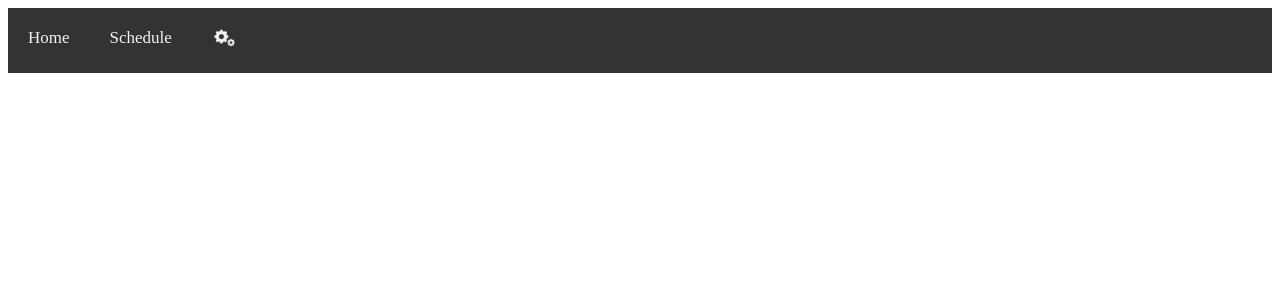
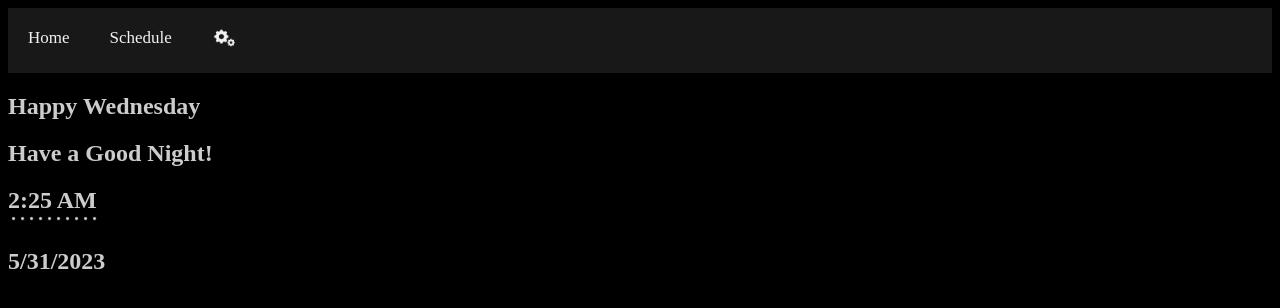
Before and after one commit to Ryhime/Mirror, an Angular app in the folder Mirror/: page / in a window 1280 px wide. Shown: the top 308 px of the page. Built offline with nearby package versions, Linux system fonts and the light colour scheme.

Commit message:
Early Settings Tab

```diff
--- a/Mirror/src/app/app-routing.module.ts
+++ b/Mirror/src/app/app-routing.module.ts
@@ -5,7 +5,7 @@ import { HomeComponent } from './home/home.component';
 import { SettingsComponent } from './settings/settings.component';
 
 const routes: Routes = [
-  { path: 'home', component: HomeComponent },
+  { path: '', component: HomeComponent },
   {path:'schedule',component:ScheduleComponent},
   {path:'settings',component:SettingsComponent}
 ];
--- a/Mirror/src/app/app.component.css
+++ b/Mirror/src/app/app.component.css
@@ -1,5 +1,5 @@
 .topnav {
-    background-color: #333;
+    background-color: rgb(24, 24, 24);
     overflow: hidden;
   }
 
--- a/Mirror/src/app/app.component.html
+++ b/Mirror/src/app/app.component.html
@@ -1,5 +1,5 @@
 <div class="topnav">
-    <a href="home">Home</a>
+    <a href="">Home</a>
     <a href="schedule">Schedule</a>
     <a href="settings">
       <img src="../assets/images/Gear.png" id="gear-icon">
--- a/Mirror/src/app/home/home.component.html
+++ b/Mirror/src/app/home/home.component.html
@@ -1,5 +1,6 @@
 <div id="Day">
-<h1 [innerHTML]="getWelcomeText()"></h1>
+<h2 [innerHTML]="getWelcomeTextTop()"></h2>
+<h2 [innerHTML]="getWelcomeTextBottom()"></h2>
 
 </div>
 <div id="time">
--- a/Mirror/src/app/home/home.component.ts
+++ b/Mirror/src/app/home/home.component.ts
@@ -20,13 +20,17 @@ export class HomeComponent {
   }
 
   //Returns the welcome text
-  getWelcomeText():string{
+  getWelcomeTextTop():string{
     let dayOfTheWeek = this.daysOfTheWeek[this.date.getDay()];
+    return "Happy "+dayOfTheWeek;
+  }
+
+  getWelcomeTextBottom():string{
     let hours = this.date.getHours();
-    if (hours>=6 && hours<=11) return "Happy "+dayOfTheWeek+", Have a Good Morning!";
-    else if (hours>=12 && hours<=17) return "Happy "+dayOfTheWeek+", Have a Good Afternoon!";
-    else if (hours>=18 && hours<=21) return "Happy "+dayOfTheWeek+", Have a Good Evening!";
-    else return "Happy "+dayOfTheWeek+", Have a Good Night!";
+    if (hours>=6 && hours<=11) return "Have a Good Morning!";
+    else if (hours>=12 && hours<=17) return "Have a Good Afternoon!";
+    else if (hours>=18 && hours<=21) return "Have a Good Evening!";
+    else return "Have a Good Night!";
   }
 
   //Returns the current date
--- a/Mirror/src/app/schedule-service/schedule.service.ts
+++ b/Mirror/src/app/schedule-service/schedule.service.ts
@@ -1,14 +1,15 @@
-import { Injectable } from '@angular/core';
+import { Injectable, OnInit } from '@angular/core';
 import { ScheduledEvent } from '../scheduled-event';
 
 @Injectable({
   providedIn: 'root'
 })
-export class ScheduleService {
+export class ScheduleService{
   private events:Array<ScheduledEvent> | undefined = undefined;
   constructor(){
     this.events = this.loadEvents();
   }
+
   loadEvents():Array<ScheduledEvent>{
     return [{
       startTime: {hours:7,minutes:30},
--- a/Mirror/src/app/settings/settings.component.css
+++ b/Mirror/src/app/settings/settings.component.css
@@ -5,16 +5,36 @@
 #awake-time-dropdown{
     width: 50px;
     height: 25px;
+    border:none;
+    background-color: rgb(204, 204, 204);
+}
+.awake-time-option{
+    background-color: rgb(204, 204, 204);
 }
 #awake-afternoon-dropdown{
     width: 50px;
     height: 25px;
+    border:none;
+    background-color: rgb(204, 204, 204);
+}
+.awake-afternoon-option{
+    background-color: rgb(204, 204, 204);
 }
 #sleep-time-dropdown{
     width: 50px;
     height: 25px;
+    background-color: rgb(204, 204, 204);
+    border:none;
+}
+.sleep-time-option{
+    background-color: rgb(204, 204, 204);
 }
 #sleep-afternoon-dropdown{
     width: 50px;
     height: 25px;
+    background-color: rgb(204, 204, 204);
+    border: none;
 }
+.sleep-afternoon-option{
+    background-color: rgb(204, 204, 204);
+}
--- a/Mirror/src/styles.css
+++ b/Mirror/src/styles.css
@@ -1 +1,8 @@
 /* You can add global styles to this file, and also import other style files */
+body{
+    background-color: black;
+}
+html{
+    color: rgb(204, 204, 204);
+    font-size: medium;
+}
```
Also changed, not shown: Mirror/src/assets/images/BlackDot.png.
